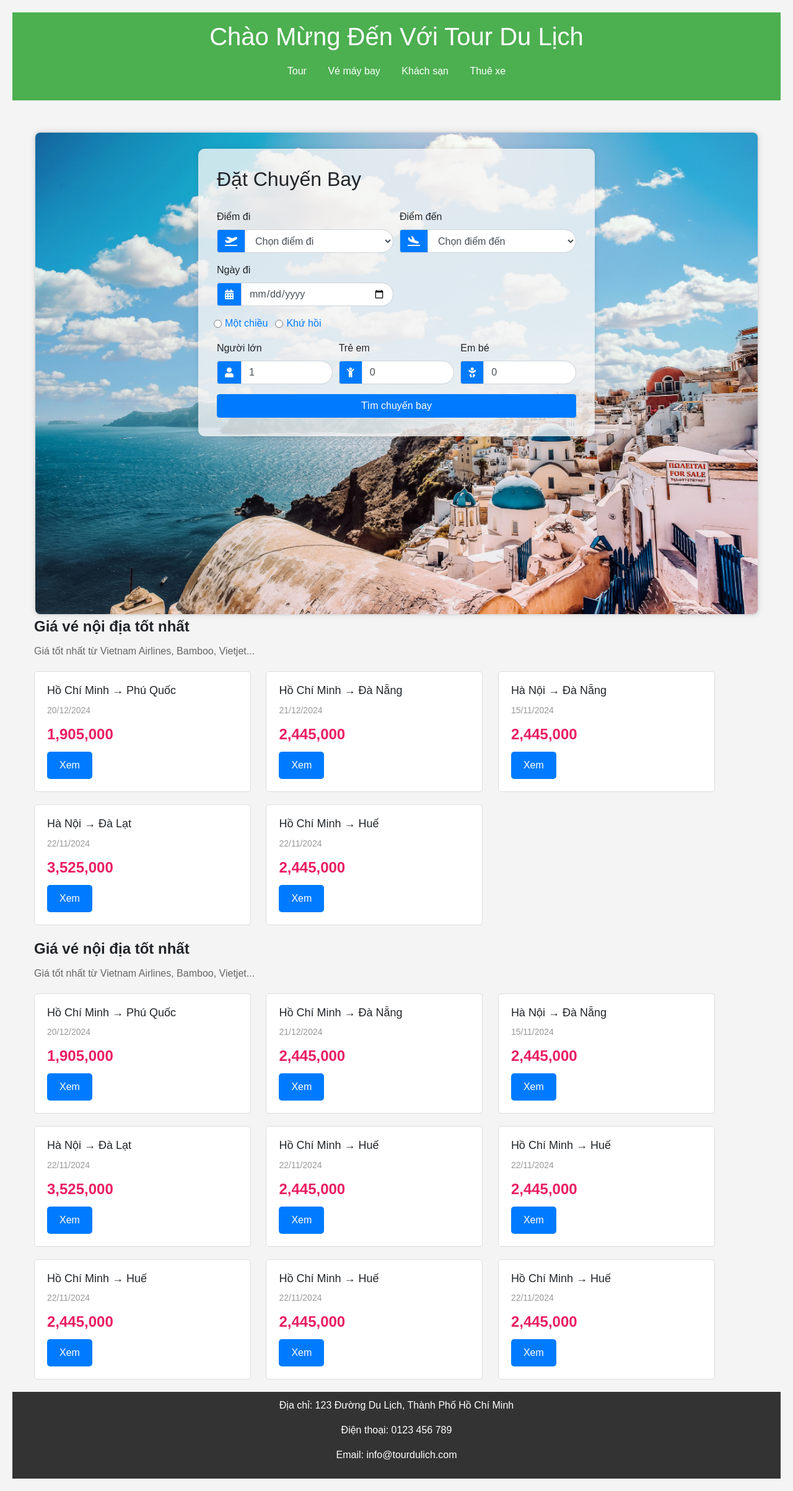
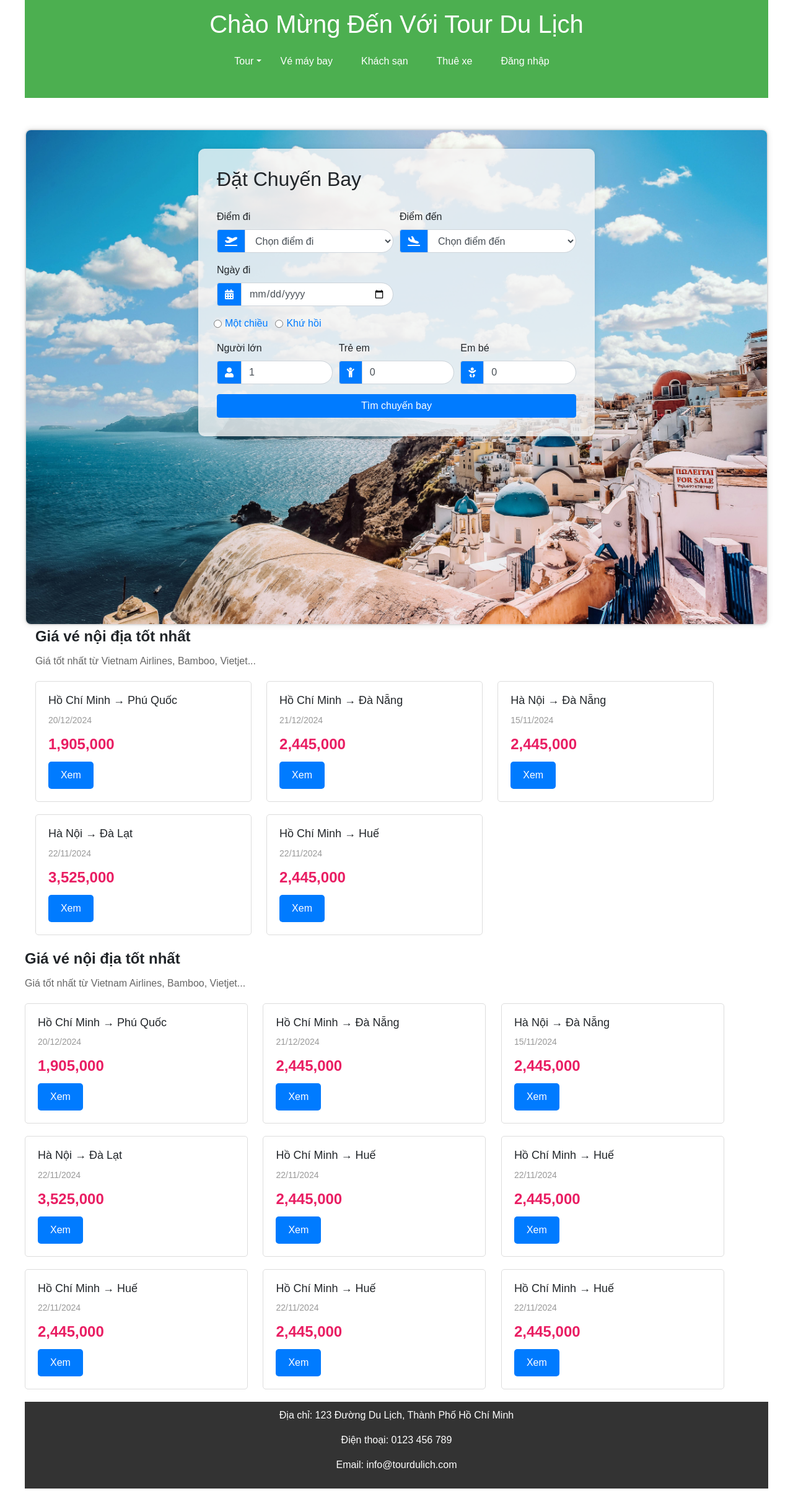
Before and after one commit to lewin2578/TourBooking, a PHP site: page /maybay/datvemaybay.php in a window 1280 px wide. Shown: the whole page at 62% size. Run offline with PHP 8.4, Linux system fonts and the light colour scheme.

Commit message:
login logout
đang chỉnh sửa, lỗi path

```diff
--- a/login/login.php
+++ b/login/login.php
@@ -48,7 +48,7 @@ if ($_SERVER['REQUEST_METHOD'] == 'POST' && isset($_POST['submit_login'])) {
                     $_SESSION['name'] = $row['name'];
 
                     // Điều hướng đến trang dashboard
-                    header("Location: /home.php");
+                    header("Location: ../home.php");
                     exit();
                 } else {
                     echo "<script>alert('Sai mật khẩu! Vui lòng thử lại.');</script>";
@@ -131,7 +131,7 @@ mysqli_close($conn);
             <h2>Xác Nhận Code</h2>
             <form action="forgot_password.php" id="forgot-step2-form">
                 <input style="width: 80%" type="text" name="token" placeholder="Nhập mã code" required>
-                <input style="width: 40%" type="submit" id="verify-token" Xác nhận>
+                <input style="width: 100%" type="submit" id="verify-token" Xác nhận>
             </form>
             <button style="width: 100%" class="close-btn" id="close-forgot-step2">Đóng</button>
         </div>
@@ -144,7 +144,7 @@ mysqli_close($conn);
             <form action="forgot_password.php" id="forgot-step3-form">
                 <input style="width: 80%" type="password" name="new_password" placeholder="Mật khẩu mới" required>
                 <input style="width: 80%" type="password" name="confirm_password" placeholder="Xác nhận mật khẩu mới" required>
-                <input style="width: 40%" type="submit" Đổi Mật Khẩu>
+                <input style="width: 100%" type="submit" Đổi Mật Khẩu>
             </form>
             <button style="width: 100%" class="close-btn" id="close-forgot-step3">Đóng</button>
         </div>
--- a/maybay/database_connect.php
+++ b/maybay/database_connect.php
@@ -1,3 +1,3 @@
 <?php
 
-$conn= new mysqli('localhost','root','','chuyenbay1')or die("Could not connect to mysql".mysqli_error($con));
+$conn= new mysqli('localhost','root','','tourbooking')or die("Could not connect to mysql".mysqli_error($con));
--- a/maybay/datvemaybay.php
+++ b/maybay/datvemaybay.php
@@ -12,6 +12,7 @@
 </head>
 
 <?php
+require "../nav.php";
             if ($_SERVER["REQUEST_METHOD"] == "POST") {
                 $departure = $_POST['departure'];
                 $destination = $_POST['destination'];
@@ -26,22 +27,22 @@
                 echo "<div class='alert alert-success mt-3'>Form đã được gửi thành công!</div>";
             }
             ?>
-<header>
-    <h1>Chào Mừng Đến Với Tour Du Lịch</h1>
-    <nav>
-        <a href="">Tour</a>
-        <a href="">Vé máy bay</a>
-        <a href="">Khách sạn</a>
-        <a href="">Thuê xe</a>
-    </nav>
-</header>
-<body>
-   <div class="container">
+<!--<header>-->
+<!--    <h1>Chào Mừng Đến Với Tour Du Lịch</h1>-->
+<!--    <nav>-->
+<!--        <a href="">Tour</a>-->
+<!--        <a href="">Vé máy bay</a>-->
+<!--        <a href="">Khách sạn</a>-->
+<!--        <a href="">Thuê xe</a>-->
+<!--    </nav>-->
+<!--</header>-->
+<body class="maybay-container">
+   <div class="maybay-container">
    <div class="image-container">
             <img src="pexels-apasaric-1285625.jpg" alt="Mô tả hình ảnh">
         </div>
    </div>
-    <div class="container">
+    <div class="maybay-container">
         <div class="booking-form mx-auto">
             <h2>Đặt Chuyến Bay</h2>
             <form method="post" action="">
@@ -158,7 +159,7 @@
         </div>
     </div>
 
-    <div class="container">
+    <div class="maybay-container">
         <div class="title">Giá vé nội địa tốt nhất</div>
         <div class="subtitle">Giá tốt nhất từ Vietnam Airlines, Bamboo, Vietjet...</div>
         <div class="flight-card">
@@ -193,7 +194,7 @@
         </div>
     </div>
 
-    <div class="container">
+    <div class="maybay-container">
         <div class="title">Giá vé nội địa tốt nhất</div>
         <div class="subtitle">Giá tốt nhất từ Vietnam Airlines, Bamboo, Vietjet...</div>
         <div class="flight-card">
--- a/maybay/style.css
+++ b/maybay/style.css
@@ -1,33 +1,33 @@
-body {
+.maybay-container body {
     font-family: Arial, sans-serif;
     background-color: #f4f4f4;
     margin: 0;
     padding: 20px;
 }
 
-header {
-    background-color: #4CAF50;
-    color: white;
-    padding: 15px 20px;
-    text-align: center;
-}
+/*header {*/
+/*    background-color: #4CAF50;*/
+/*    color: white;*/
+/*    padding: 15px 20px;*/
+/*    text-align: center;*/
+/*}*/
 
-nav {
-    margin: 20px 0;
-}
+/*nav {*/
+/*    margin: 20px 0;*/
+/*}*/
 
-nav a {
-    margin: 0 15px;
-    color: white;
-    text-decoration: none;
-}
+/*nav a {*/
+/*    margin: 0 15px;*/
+/*    color: white;*/
+/*    text-decoration: none;*/
+/*}*/
 
-footer {
-    background-color: #333;
-    color: white;
-    text-align: center;
-    padding: 10px 0;
-}
+/*footer {*/
+/*    background-color: #333;*/
+/*    color: white;*/
+/*    text-align: center;*/
+/*    padding: 10px 0;*/
+/*}*/
 
 .booking-form {
     background-color: rgba(246, 246, 246, 0.8);
@@ -77,7 +77,7 @@ footer {
     box-shadow: 0 0 10px rgba(0, 0, 0, 0.1);
 }
 
-.container {
+.maybay-container {
     max-width: 1200px;
     margin: 0 auto;
 }
--- a/nav.php
+++ b/nav.php
@@ -1,4 +1,5 @@
 <?php
+
 echo '
 <head>
     <meta charset="UTF-8">
@@ -17,14 +18,13 @@ body {
             min-height: 100vh;
 
         }
-
         header {
     background-color: #4CAF50;
             color: white;
             padding: 15px 20px;
             text-align: center;
+            color:white;
         }
-
         .navbar-nav {
     margin: auto;
 }
@@ -58,6 +58,9 @@ footer {
             padding: 10px 0;
         }
 
+
+
+
         .tour-list .card {
     border-radius: 10px;
             box-shadow: 0 2px 5px rgba(0, 0, 0, 0.1);
@@ -88,30 +91,41 @@ footer {
 <header>
     <div class="container">
         <h1>Chào Mừng Đến Với Tour Du Lịch</h1>
-        <nav class="navbar navbar-expand-lg ">
+        <nav class="navbar navbar-expand-lg">
             <div class="container-fluid">
                 <ul class="navbar-nav">
                     <li class="nav-item dropdown">
-                        <p class="nav-link dropdown-toggle" id="tourDropdown" role="button" data-bs-toggle="dropdown" aria-expanded="false">
-    Tour
-                        </p>
+                        <p class="nav-link dropdown-toggle" id="tourDropdown" role="button" data-bs-toggle="dropdown" aria-expanded="false">Tour</p>
                         <ul class="dropdown-menu" aria-labelledby="tourDropdown">
                             <li><a class="dropdown-item" href="../tour/tour_trongnuoc.php">Trong nước</a></li>
                             <li><a class="dropdown-item" href="../tour/tour_ngoainuoc.php">Ngoài nước</a></li>
                         </ul>
                     </li>
+                    <li class="nav-item"><a class="nav-link" href="../maybay/booking.php">Vé máy bay</a></li>
+                    <li class="nav-item"><a class="nav-link" href="#">Khách sạn</a></li>
+                    <li class="nav-item"><a class="nav-link" href="../thuexe/thuexe.php">Thuê xe</a></li>
+';
+
+if (isset($_SESSION['id_user'])) {
+    // Đã đăng nhập, hiển thị liên kết Profile
+    echo '
                     <li class="nav-item">
-                        <a class="nav-link" href="#">Vé máy bay</a>
+                        <a class="nav-link" href="../profile/profile.php">Profile</a>
                     </li>
                     <li class="nav-item">
-                        <a class="nav-link" href="#">Khách sạn</a>
+                        <a class="nav-link" href="../login/logout.php">Đăng xuất</a>
                     </li>
-                    <li class="nav-item">
-                        <a class="nav-link" href="#">Thuê xe</a>
-                    </li>
+    ';
+} else {
+    // Chưa đăng nhập, hiển thị liên kết Đăng nhập
+    echo '
                     <li class="nav-item">
                         <a class="nav-link" href="../login/login.php">Đăng nhập</a>
                     </li>
+    ';
+}
+
+echo '
                 </ul>
             </div>
         </nav>
```
Also changed, not shown: home.php (+23 -3 lines), login/logout.php (added, +11 -0 lines), thuexe/thuexe.php (+28 -25 lines). Lines whose indentation alone changed are shown as unchanged.
